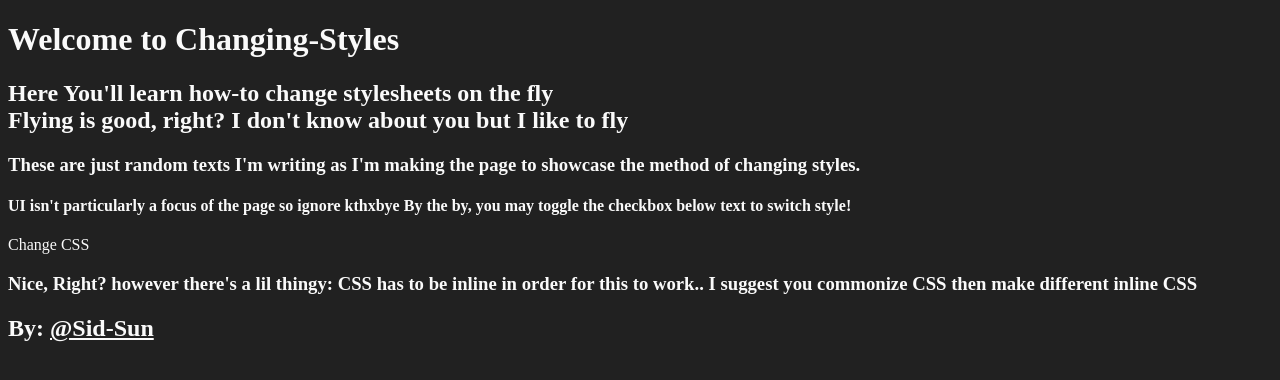
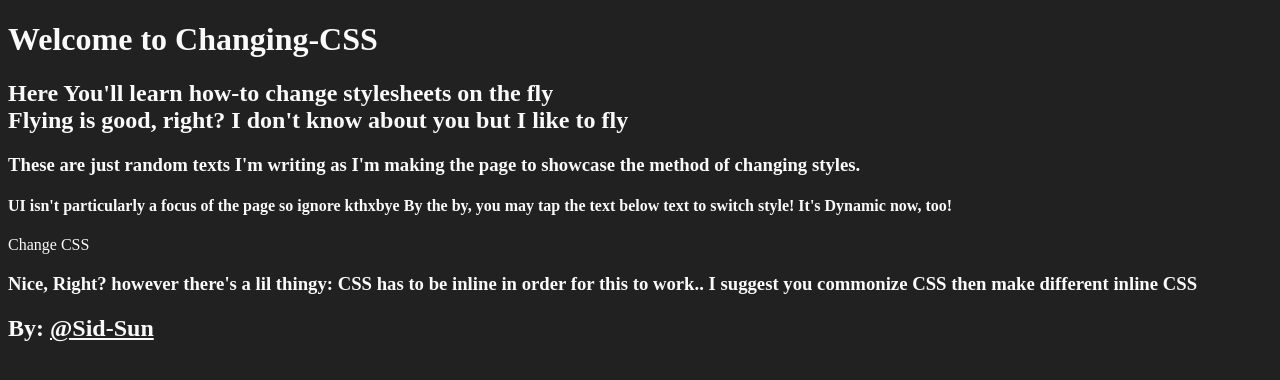
Before and after one commit to Sid-Sun/change-CSS-external, a plain HTML site: page index.html in a window 1280 px wide. Drawn offline with Linux system fonts and the light colour scheme.

Commit message:
IT's text now, not checkbox also, Changing-CSS sounds better
Signed-off-by: Sid-Sun <Sid-Sun@outlook.com>

```diff
--- a/index.html
+++ b/index.html
@@ -3,7 +3,7 @@
 
   <head>
     <meta charset="utf-8"/>
-    <title>Changing Styles</title>
+    <title>Changing CSS</title>
     <style>
     body {
       background-color: #212121;
@@ -23,10 +23,10 @@
   </head>
 
   <body>
-    <h1>Welcome to Changing-Styles</h1>
+    <h1>Welcome to Changing-CSS</h1>
     <h2>Here You'll learn how-to change stylesheets on the fly<br> Flying is good, right? I don't know about you but I like to fly</h2>
     <h3>These are just random texts I'm writing as I'm making the page to showcase the method of changing styles.</h3>
-    <h4>UI isn't particularly a focus of the page so ignore kthxbye By the by, you may toggle the checkbox below text to switch style!</h4>
+    <h4>UI isn't particularly a focus of the page so ignore kthxbye By the by, you may tap the text below text to switch style! It's Dynamic now, too!</h4>
     <a onclick="changestyle()">Change CSS</a>
     <h3>Nice, Right? however there's a lil thingy: CSS has to be inline in order for this to work.. I suggest you commonize CSS then make different inline CSS</h3>
     <h2>By: <a href="https://GitHub.com/Sid-sun" target="_blank">@Sid-Sun</a></h2>
```
